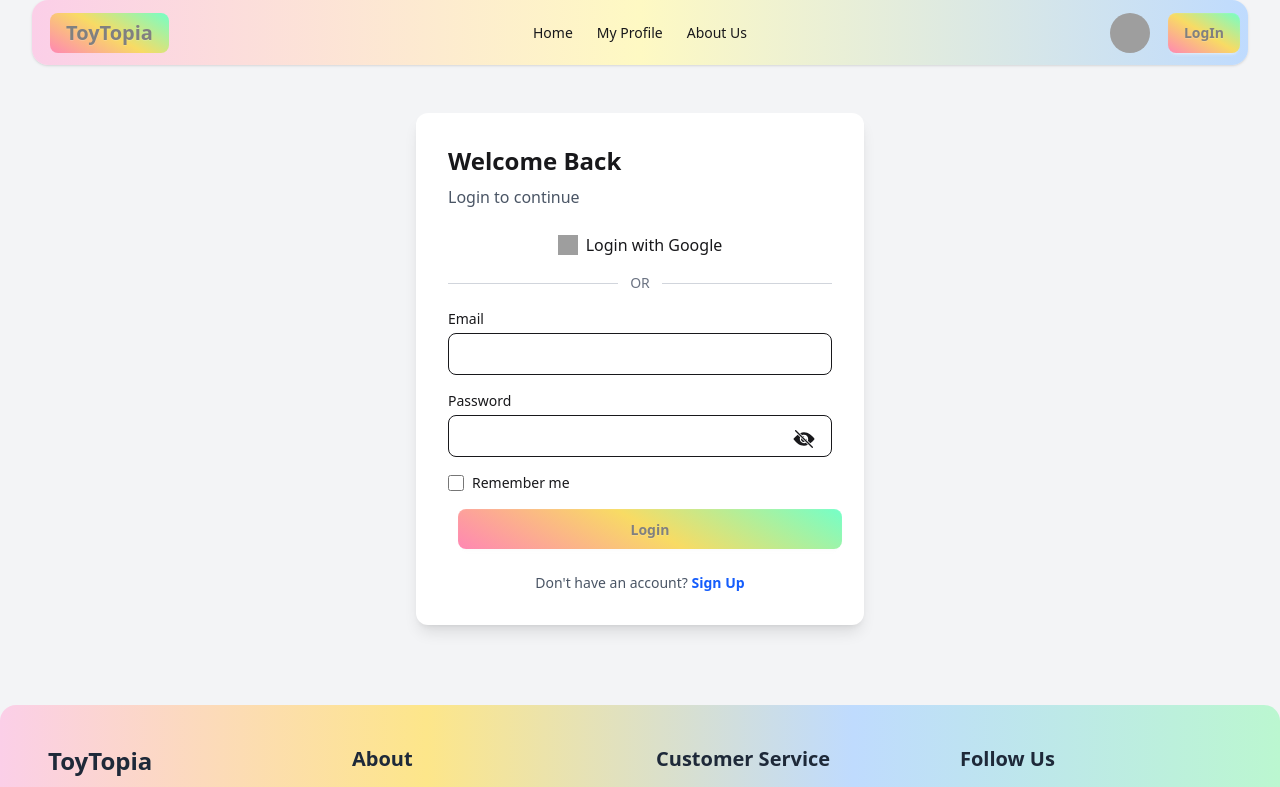
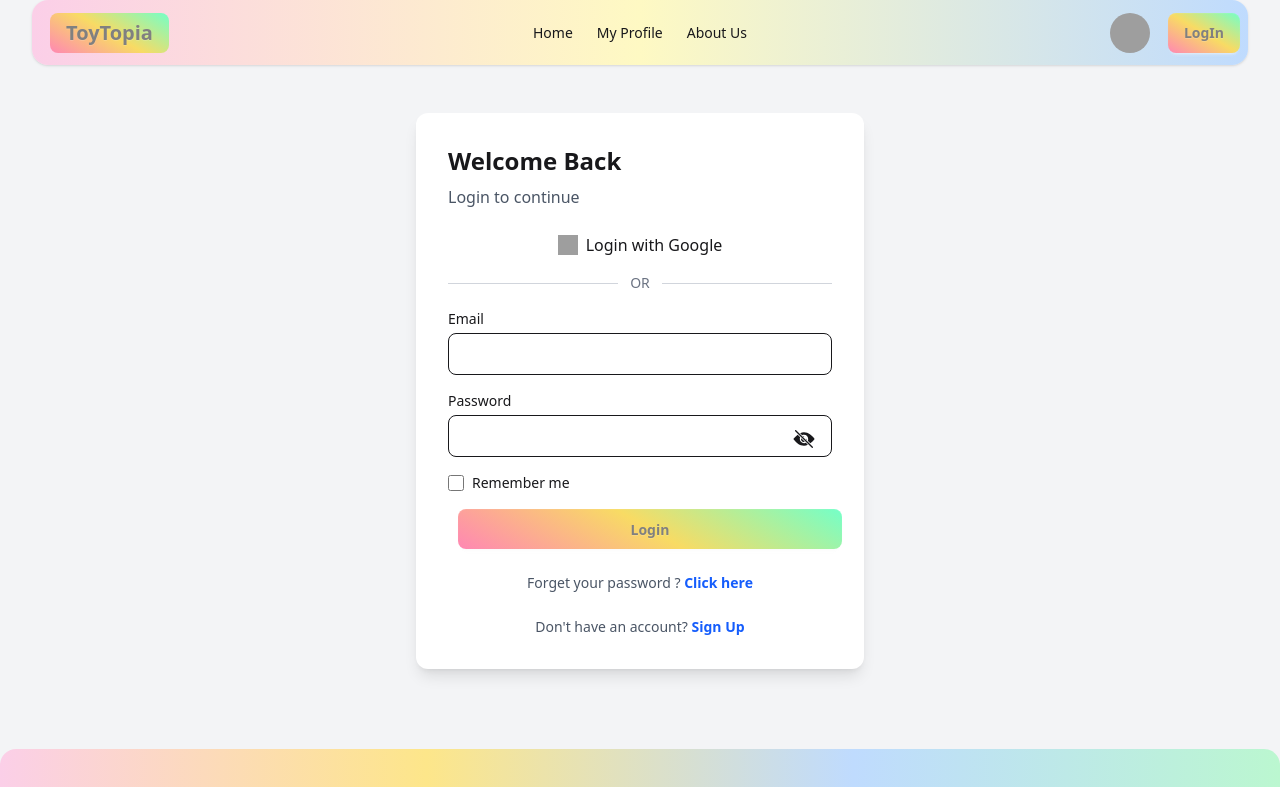
Before and after one commit to SakibHossain3538/ToyDeck, a React (Vite) app: page /login in a window 1280 px wide. Shown: the top 787 px of the page. Built offline with nearby package versions, Linux system fonts and the light colour scheme; no server answers; grey boxes are pictures that could not be loaded.

Commit message:
forget password implemented

```diff
--- a/src/Context/Context.jsx
+++ b/src/Context/Context.jsx
@@ -4,7 +4,7 @@ import app from "../FireBase/Firebase_confi";
 import {
     createUserWithEmailAndPassword, getAuth, GoogleAuthProvider, onAuthStateChanged,
     signInWithEmailAndPassword, signInWithPopup, signOut,
-    updateProfile
+    updateProfile,sendPasswordResetEmail
 } from "firebase/auth"
 export const ToysContext = createContext();
 
@@ -48,14 +48,18 @@ export const ToysProvider = ({ children }) => {
   await updateProfile(auth.currentUser, { displayName, photoURL });
           setUser({ ...auth.currentUser, displayName, photoURL });
 };
-
+      const sendPassResetEmailFunc = (email) => {
+    setLoading(true);
+    return sendPasswordResetEmail(auth, email);
+  };
 
     const logOut = () => {
         setLoading(true)
         return signOut(auth)
     }
     const allData = {
-        toys,loading,user,setUser,signIn,createUser,signInwithGoogle,logOut,setLoading,updatePr
+        toys, loading, user, setUser, signIn, createUser, signInwithGoogle, logOut, setLoading, updatePr,
+        sendPassResetEmailFunc
     }
      return (
     <ToysContext.Provider value={allData}>
--- a/src/Pages/Login.jsx
+++ b/src/Pages/Login.jsx
@@ -1,4 +1,4 @@
-import React, { useContext, useState,useEffect } from "react";
+import React, { useContext, useState,useRef } from "react";
 import { Link, useLocation, useNavigate } from "react-router";
 import { IoIosEye } from "react-icons/io";
 import { IoIosEyeOff } from "react-icons/io";
@@ -13,7 +13,7 @@ export default function LoginForm({  }) {
   const from = location.state?.from?.pathname || "/";
   const [errors, setErrors] = useState({});
   const [show, setShow] = useState(false)
-  const { user, setUser, signInwithGoogle, signIn} = useContext(ToysContext)
+  const { user, setUser, signInwithGoogle, signIn ,setLoading,sendPassResetEmailFunc} = useContext(ToysContext)
    const handleGoogleSignin = () => {
     console.log("google signin");
     signInwithGoogle()
@@ -71,7 +71,26 @@ export default function LoginForm({  }) {
 
     }
       return err;
-   }
+  }
+    const emailRef = useRef(null);
+
+const handleForgetPassword = async () => {
+  const email = emailRef.current.value;
+  if (!email) {
+    toast.error("Please enter your email first");
+    return;
+  }
+  try {
+    setLoading(true);
+    await sendPassResetEmailFunc(email);
+    toast.success("Check your email to reset password 📧");
+    setLoading(false);
+  } catch (error) {
+    toast.error(error.message);
+    setLoading(false);
+  }
+};
+
   return (
     <div className="max-w-md mx-auto bg-white shadow-lg rounded-xl p-8 mt-12">
       <h1 className="text-2xl font-bold mb-2">
@@ -100,7 +119,7 @@ export default function LoginForm({  }) {
         <form onSubmit={handleSubmit} className="space-y-4">
           <div>
             <label className="block text-sm font-medium mb-1">Email</label>
-            <input name="email" type="email"
+            <input name="email" type="email"  ref={emailRef}
               className="w-full border rounded-lg px-3 py-2 focus:ring-2 focus:ring-blue-500 outline-none"
             />
 
@@ -116,7 +135,6 @@ export default function LoginForm({  }) {
                            }</span>
 
           </div>
-
         <div className="flex justify-between items-center text-sm">
           <label className="flex items-center gap-2">
             <input type="checkbox" className="w-4 h-4" />
@@ -129,6 +147,8 @@ export default function LoginForm({  }) {
           </button>
         </form>
       </div>
+      <p className="text-center mt-6 text-sm text-gray-600">Forget your password ?
+        <span className="text-blue-600 font-semibold hover:underline " onClick={handleForgetPassword}> Click here</span></p>
        <p className="text-center mt-6 text-sm text-gray-600">
         Don't have an account?{" "}
         <Link to="/signup"
```
